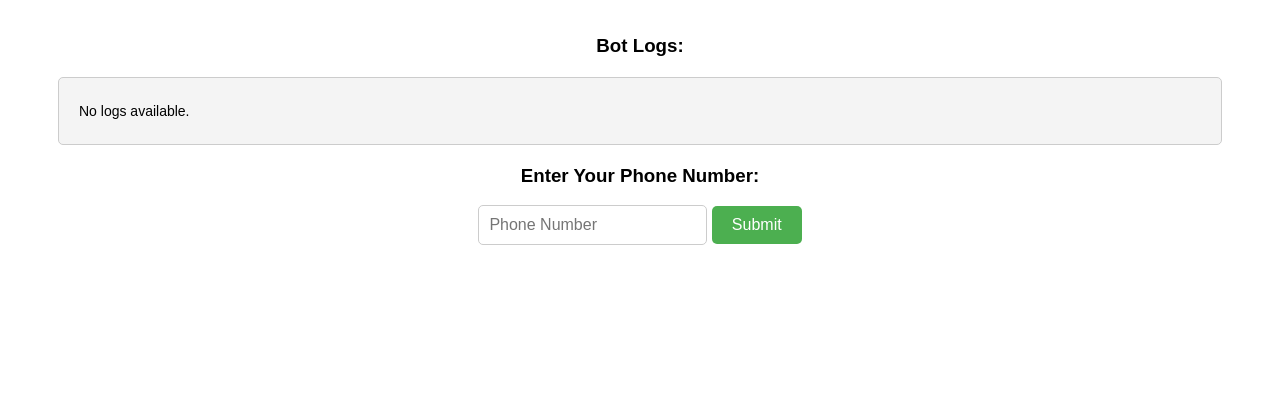
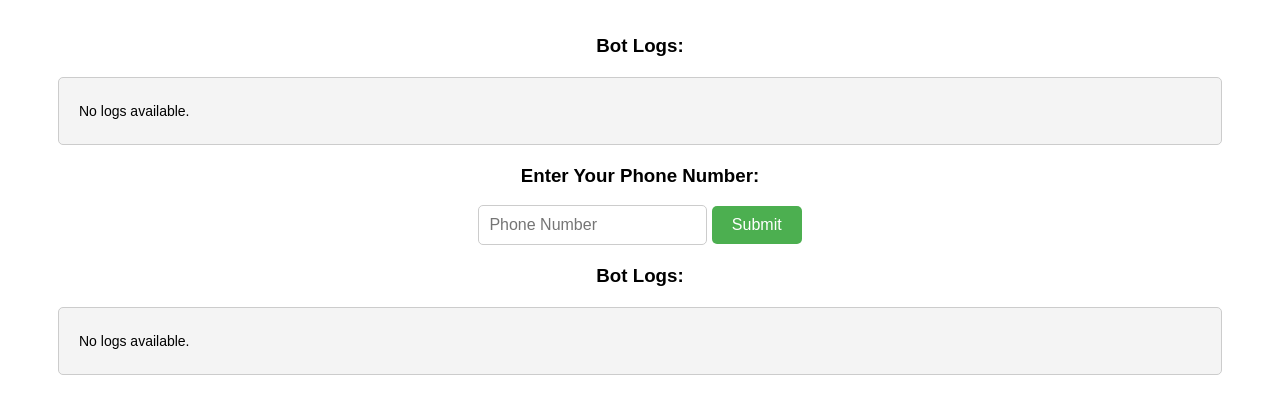
Before and after one commit to Crizen-opp/bot, a Flask app: page / in a window 1280 px wide. Shown: the part 241-655 px from the top of the page. Run offline with Flask 3, Linux system fonts and the light colour scheme.

Commit message:
Update index.html

```diff
--- a/templates/index.html
+++ b/templates/index.html
@@ -124,6 +124,19 @@
         </form>
     </div>
     {% endif %}
+    <div>
+    <h3>Bot Logs:</h3>
+    <div id="logs">
+        {% if bot_logs %}
+            {% for log in bot_logs %}
+                <p>{{ log }}</p>
+            {% endfor %}
+        {% else %}
+            <p>No logs available.</p>
+        {% endif %}
+    </div>
+</div>
+
 
 </body>
 </html>
```
